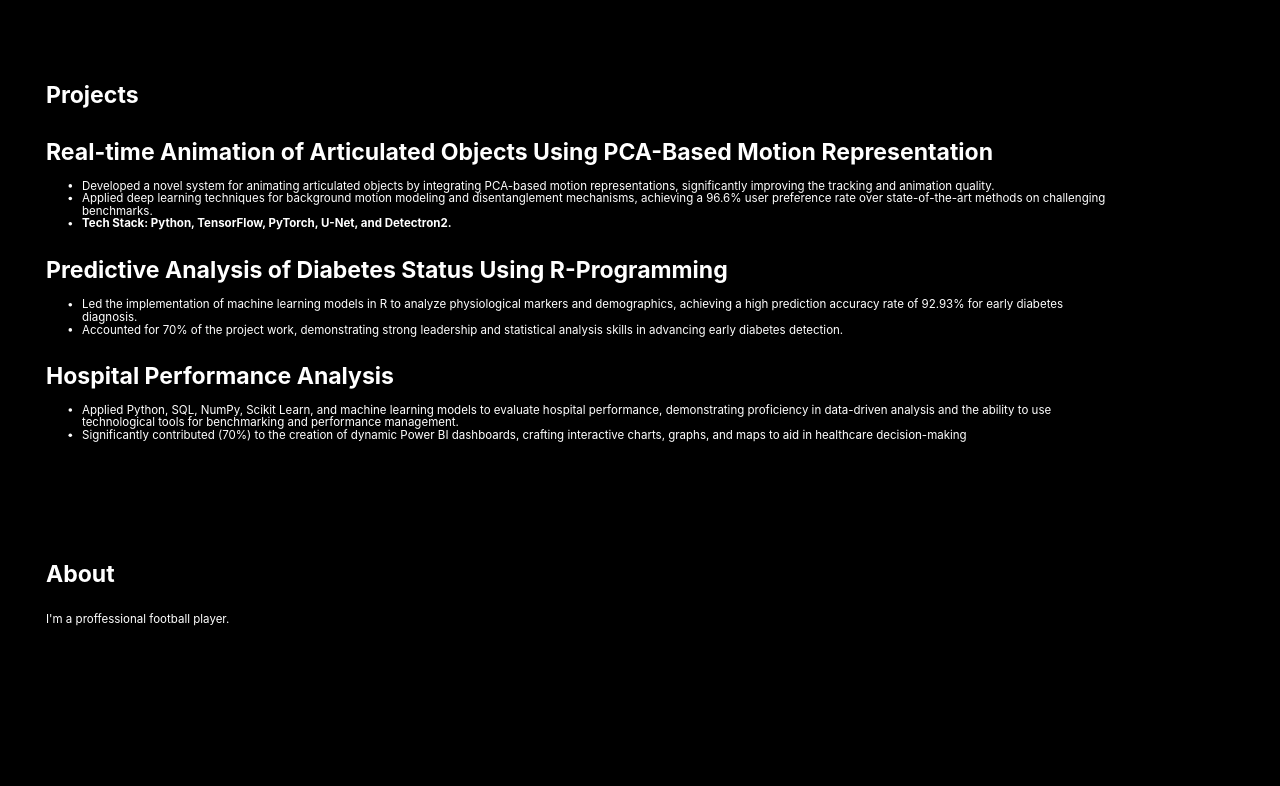
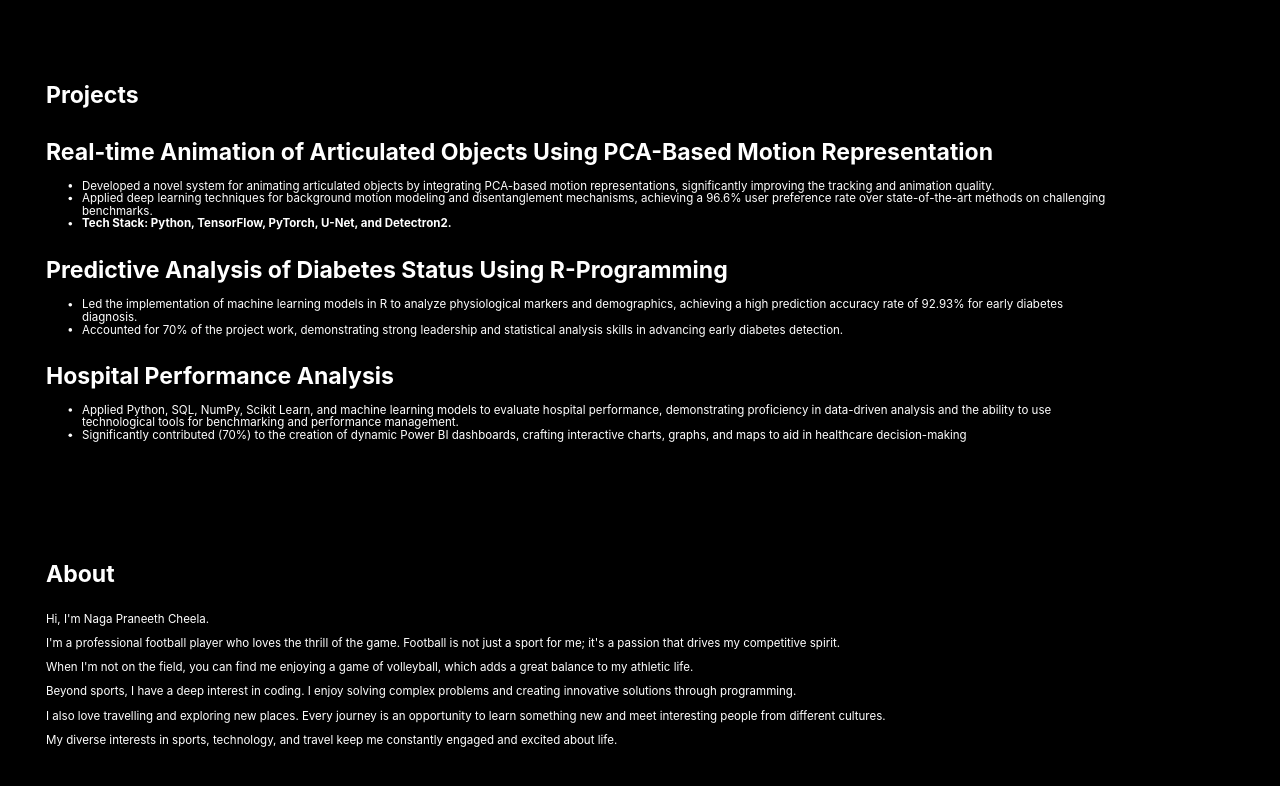
Before and after one commit to nagapraneeth02/portfolio, a React (Vite) app: page / in a window 1280 px wide. Shown: the part 2240-3026 px from the top of the page. Built offline with nearby package versions, Linux system fonts and the light colour scheme.

Commit message:
added about me

```diff
--- a/src/components/About.tsx
+++ b/src/components/About.tsx
@@ -1,12 +1,36 @@
 import "../styles/about.css";
 import "../../public/praneeth.jpg";
+
 function AboutPage() {
   return (
     <div id="about">
       <h1>About</h1>
       <div className="about">
         <div>
-          <p>I'm a proffessional football player.</p>
+          <p>Hi, I'm Naga Praneeth Cheela.</p>
+          <p>
+            I'm a professional football player who loves the thrill of the game.
+            Football is not just a sport for me; it's a passion that drives my
+            competitive spirit.
+          </p>
+          <p>
+            When I'm not on the field, you can find me enjoying a game of
+            volleyball, which adds a great balance to my athletic life.
+          </p>
+          <p>
+            Beyond sports, I have a deep interest in coding. I enjoy solving
+            complex problems and creating innovative solutions through
+            programming.
+          </p>
+          <p>
+            I also love travelling and exploring new places. Every journey is an
+            opportunity to learn something new and meet interesting people from
+            different cultures.
+          </p>
+          <p>
+            My diverse interests in sports, technology, and travel keep me
+            constantly engaged and excited about life.
+          </p>
         </div>
       </div>
     </div>
```
